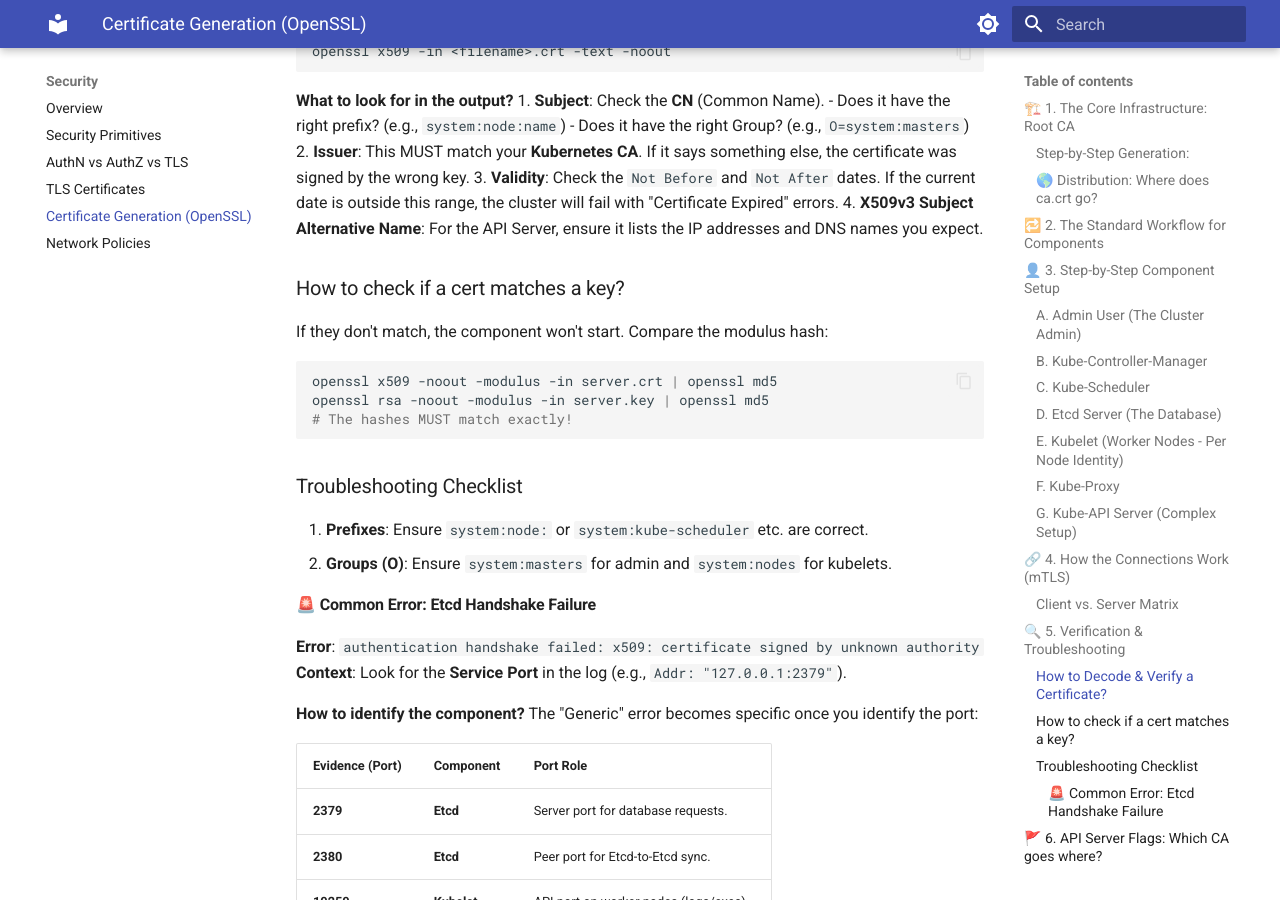
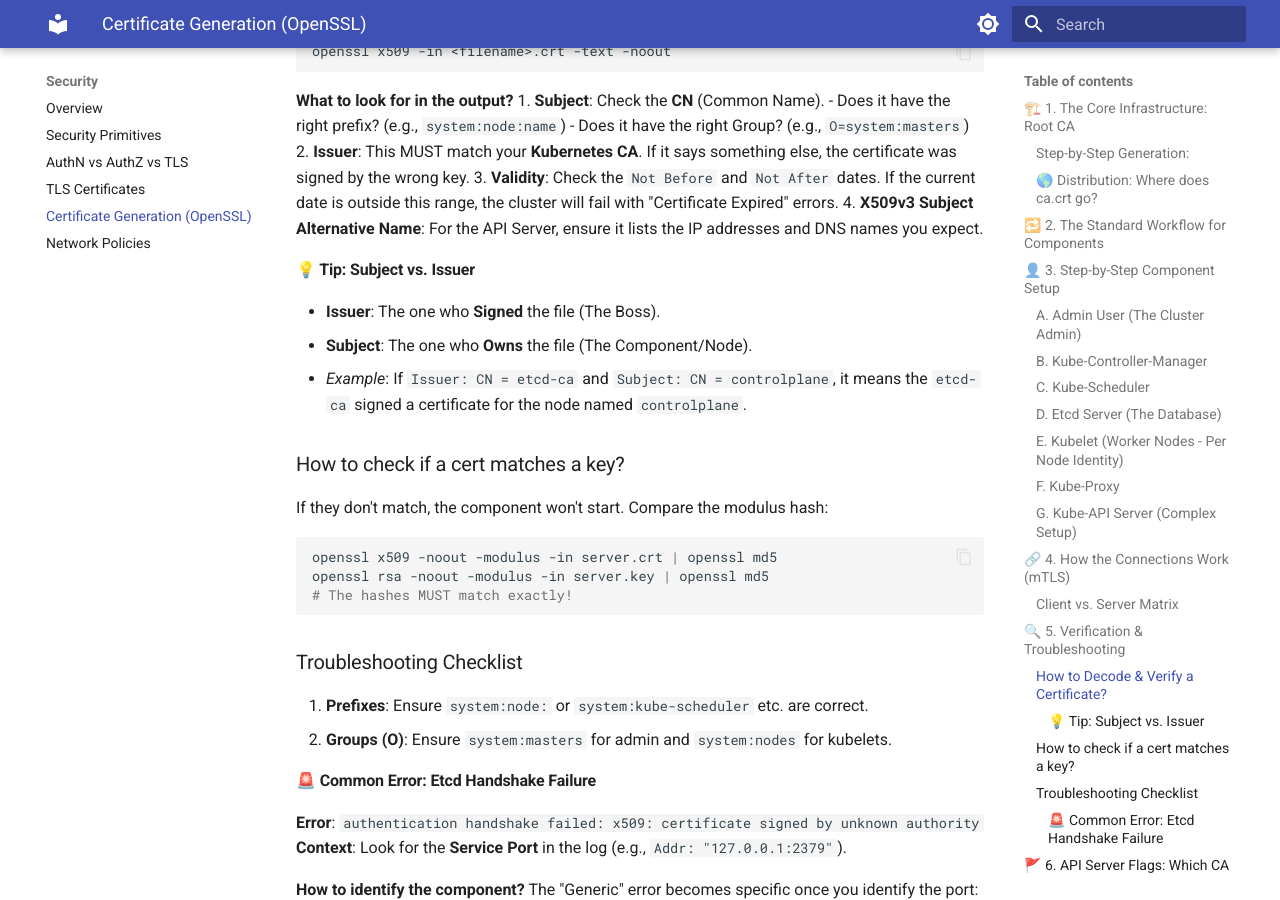
Before and after one commit to kvcenation5/cka-study-guide, an MkDocs documentation site: the page built from docs/security/certificate-generation-openssl.md, in a window 1280 px wide and 900 px high, scrolled down 4588 px. Built offline with MkDocs 1.6.1 and Material for MkDocs 9.7.7, drawn with Linux system fonts in a browser that asks for light colours.

Commit message:
Clarify Subject vs Issuer fields in certificate decoding guide

````diff
--- a/docs/security/certificate-generation-openssl.md
+++ b/docs/security/certificate-generation-openssl.md
@@ -163,6 +163,12 @@ openssl x509 -in <filename>.crt -text -noout
 3.  **Validity**: Check the `Not Before` and `Not After` dates. If the current date is outside this range, the cluster will fail with "Certificate Expired" errors.
 4.  **X509v3 Subject Alternative Name**: For the API Server, ensure it lists the IP addresses and DNS names you expect.
 
+#### 💡 Tip: Subject vs. Issuer
+*   **Issuer**: The one who **Signed** the file (The Boss).
+*   **Subject**: The one who **Owns** the file (The Component/Node).
+*   *Example*: If `Issuer: CN = etcd-ca` and `Subject: CN = controlplane`, it means the `etcd-ca` signed a certificate for the node named `controlplane`.
+
+
 ### How to check if a cert matches a key?
 If they don't match, the component won't start. Compare the modulus hash:
 ```bash
````
